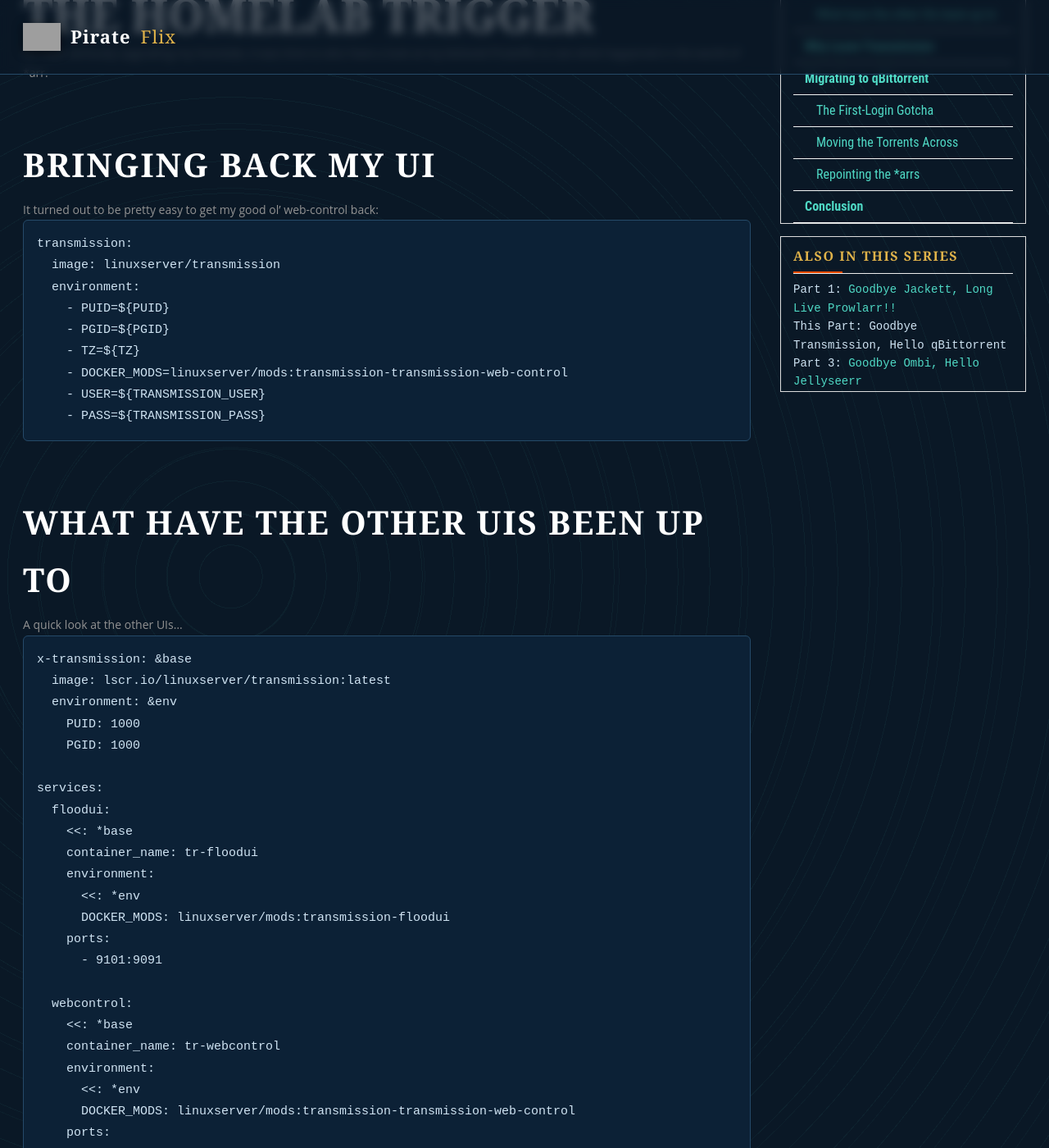
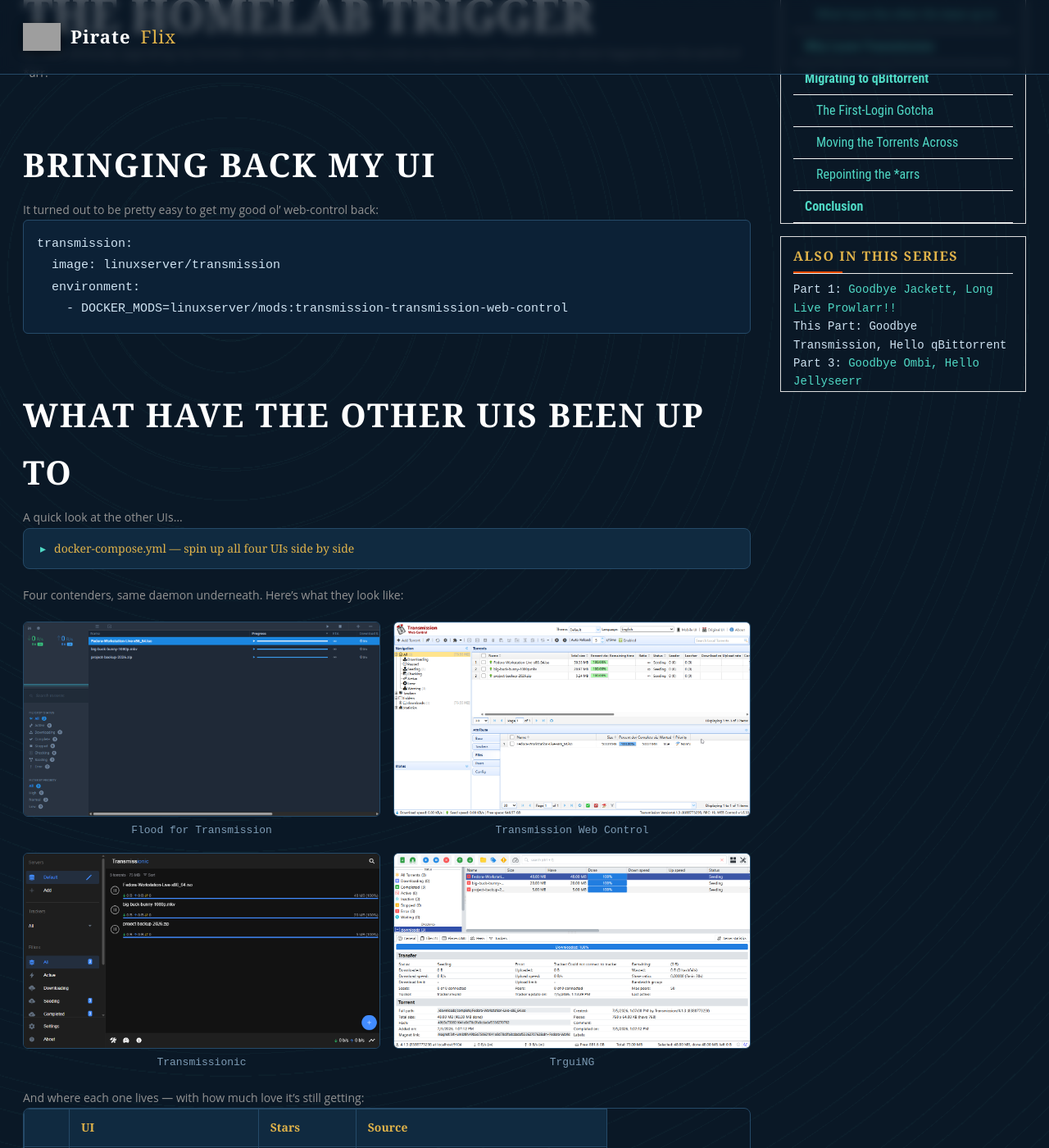
Before and after one commit to SanguPackage/htpc, a Jekyll site: the page built from _posts/2026-07-05-goodbye-transmission.md, in a window 1280 px wide and 1400 px high, scrolled down 1182 px. Shown: the whole window at 82% size. Built offline with Jekyll 4.4.1, drawn with Linux system fonts in a browser that asks for light colours; some of the changed text lies outside the part shown; grey boxes are pictures that could not be loaded.

Commit message:
Collapse the four-UI compose block into a details/summary disclosure

````diff
--- a/_posts/2026-07-05-goodbye-transmission.md
+++ b/_posts/2026-07-05-goodbye-transmission.md
@@ -59,17 +59,15 @@
 transmission:
   image: linuxserver/transmission
   environment:
-    - PUID=${PUID}
-    - PGID=${PGID}
-    - TZ=${TZ}
     - DOCKER_MODS=linuxserver/mods:transmission-transmission-web-control
-    - USER=${TRANSMISSION_USER}
-    - PASS=${TRANSMISSION_PASS}
 ```
 
 ## What have the other UIs been up to
 
 A quick look at the other UIs...
+
+<details markdown="1">
+<summary>docker-compose.yml — spin up all four UIs side by side</summary>
 
 ```yaml
 x-transmission: &base
@@ -115,6 +113,8 @@
     ports:
       - 9104:9091
 ```
+
+</details>
 
 Four contenders, same daemon underneath. Here's what they look like:
 
--- a/_sass/_pirateflix.scss
+++ b/_sass/_pirateflix.scss
@@ -192,6 +192,13 @@
 .pf-post .post-content .notice--danger code{background:#0c2136}
 .pf-post .post-content img{max-width:100%;border:1px solid var(--line);border-radius:6px}
 .pf-post .post-content .github img{border:0;border-radius:0}
+// collapsible <details> blocks (e.g. long code samples)
+.pf-post .post-content details{border:1px solid var(--line);border-radius:8px;background:var(--panel);margin:0 0 1.4em;padding:0 16px}
+.pf-post .post-content summary{cursor:pointer;padding:12px 4px;color:var(--brass);font-family:var(--serif);list-style:none}
+.pf-post .post-content summary::-webkit-details-marker{display:none}
+.pf-post .post-content summary::before{content:'\25B8';display:inline-block;margin-right:10px;color:var(--teal);transition:transform .15s}
+.pf-post .post-content details[open] summary::before{transform:rotate(90deg)}
+.pf-post .post-content details[open] summary{margin-bottom:4px}
 // borderless inline images (favicons, shields badges) inside prose/tables
 .pf-post .post-content img.nb{border:0;border-radius:0;vertical-align:middle;max-width:none}
 .pf-post .post-content .ui-gallery{display:grid;grid-template-columns:1fr 1fr;gap:16px;margin:1.4em 0}
````
